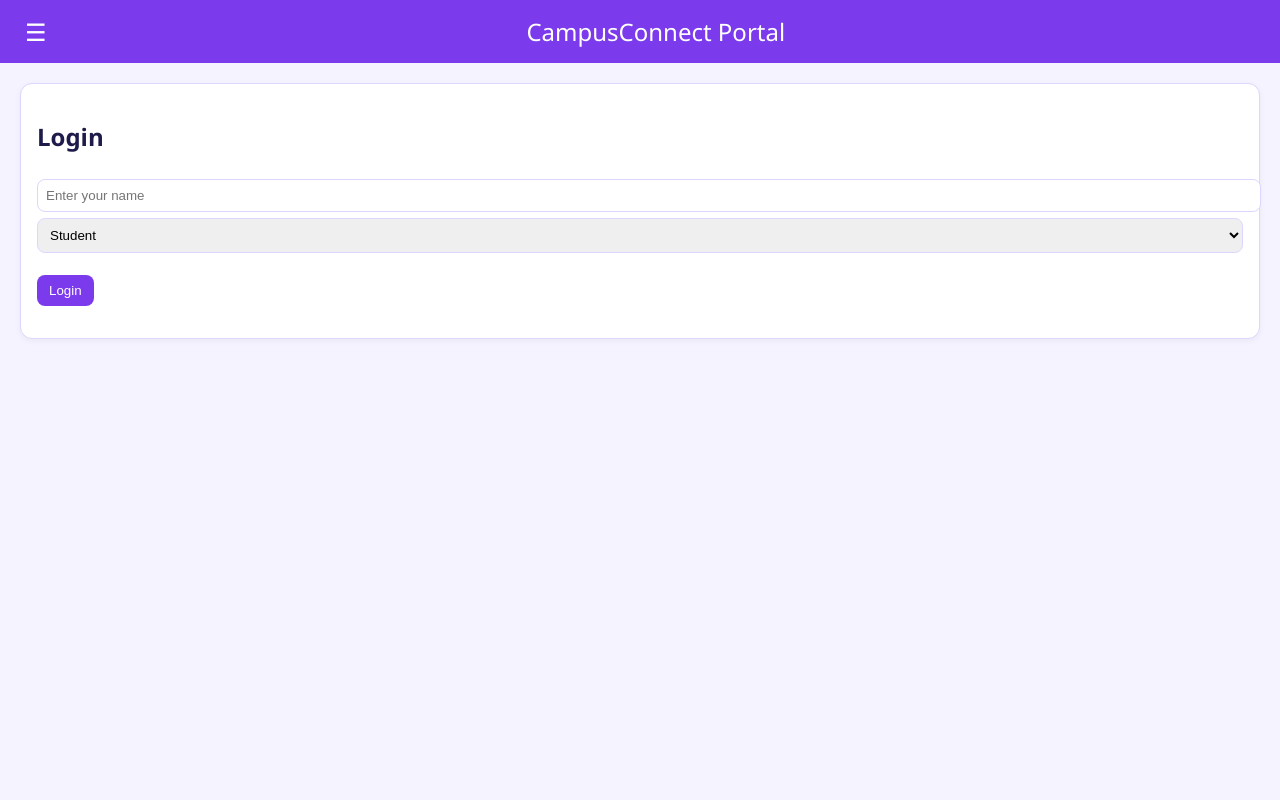
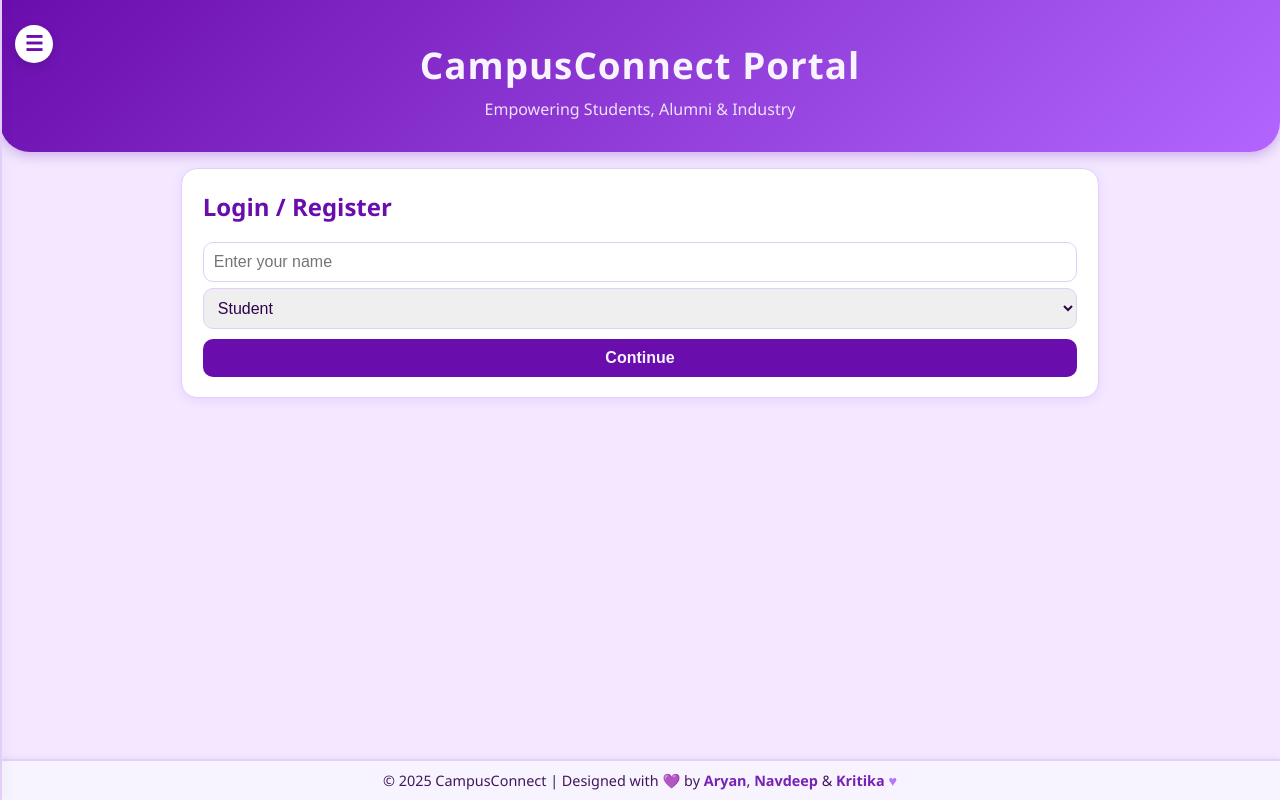
Before and after one commit to Rons-cyber/campusconnect-portal, a plain HTML site: page index.html in a window 1280 px wide. Drawn offline with Linux system fonts and the light colour scheme.

Commit message:
index.html

```diff
--- a/index.html
+++ b/index.html
@@ -1,86 +1,198 @@
-<!doctype html>
-<html>
+<!DOCTYPE html>
+<html lang="en">
 <head>
-<meta charset="utf-8">
-<meta name="viewport" content="width=device-width,initial-scale=1">
-<title>CampusConnect</title>
+<meta charset="UTF-8">
+<meta name="viewport" content="width=device-width, initial-scale=1.0">
+<title>CampusConnect Portal</title>
 <style>
 :root {
-  --primary:#7c3aed;
-  --bg:#f5f3ff;
-  --card:#fff;
-  --text:#1e1b4b;
-  --border:#ddd6fe;
+  --primary: #6A0DAD;
+  --secondary: #CBA6F7;
+  --accent: #B266FF;
+  --bg: #F3E8FF;
+  --text-dark: #2E0249;
+  --text-light: #F8F4FF;
+  --gradient: linear-gradient(135deg, #6A0DAD, #B266FF);
+  --border: #E2CFF9;
 }
+* { box-sizing: border-box; margin: 0; padding: 0; }
 body {
-  font-family: 'Segoe UI', system-ui;
-  margin: 0; background: var(--bg); color: var(--text);
+  font-family: 'Segoe UI', Roboto, system-ui, sans-serif;
+  background: var(--bg);
+  color: var(--text-dark);
+  transition: margin-left 0.3s ease;
+  padding-bottom: 70px;
 }
 header {
+  background: var(--gradient);
+  color: var(--text-light);
+  text-align: center;
+  padding: 2.5rem 1rem 2rem;
+  border-bottom-left-radius: 30px;
+  border-bottom-right-radius: 30px;
+  box-shadow: 0 4px 12px rgba(106, 13, 173, 0.25);
+  position: relative;
+}
+header h1 { margin: 0; font-size: 2.3rem; letter-spacing: 1px; }
+header p { margin-top: .5rem; font-size: 1rem; opacity: .9; }
+.menu-btn {
+  position: absolute;
+  top: 15px;
+  left: 15px;
+  background: white;
+  color: var(--primary);
+  border: none;
+  border-radius: 50%;
+  width: 38px;
+  height: 38px;
+  font-size: 1.3rem;
+  font-weight: bold;
+  cursor: pointer;
+  box-shadow: 0 3px 10px rgba(0,0,0,0.15);
+  display: flex;
+  align-items: center;
+  justify-content: center;
+  transition: 0.2s;
+}
+.menu-btn:hover {
+  background: var(--accent);
+  color: var(--text-light);
+  transform: scale(1.05);
+}
+.sidebar {
+  height: 100%;
+  width: 0;
+  position: fixed;
+  z-index: 10;
+  top: 0;
+  left: 0;
+  background: var(--text-light);
+  border-right: 2px solid var(--border);
+  overflow-x: hidden;
+  transition: 0.3s;
+  padding-top: 80px;
+  box-shadow: 3px 0 10px rgba(0,0,0,0.1);
+}
+.sidebar button {
+  display: block;
+  background: none;
+  color: var(--primary);
+  border: none;
+  padding: 15px 25px;
+  text-align: left;
+  font-size: 1rem;
+  width: 100%;
+  cursor: pointer;
+  transition: 0.2s;
+}
+.sidebar button:hover {
+  background: var(--gradient);
+  color: var(--text-light);
+}
+.close-btn {
+  position: absolute;
+  top: 20px;
+  right: 25px;
+  background: none;
+  border: none;
+  font-size: 1.8rem;
+  color: var(--primary);
+  cursor: pointer;
+}
+main { max-width: 950px; margin: auto; padding: 1rem; }
+.card {
+  background: white;
+  padding: 1.3rem;
+  border-radius: 16px;
+  margin-bottom: 1.3rem;
+  box-shadow: 0 3px 10px rgba(178, 102, 255, 0.15);
+  border: 1px solid var(--border);
+  transition: all 0.2s;
+}
+.card:hover {
+  transform: translateY(-2px);
+  box-shadow: 0 5px 15px rgba(106, 13, 173, 0.2);
+}
+input, select, textarea, button {
+  width: 100%; margin-top: 6px; padding: 10px;
+  border-radius: 10px; border: 1.5px solid var(--border);
+  font-size: 1rem;
+  color: var(--text-dark);
+}
+input:focus, select:focus, textarea:focus {
+  border-color: var(--accent);
+  outline: none;
+  box-shadow: 0 0 4px rgba(178, 102, 255, 0.3);
+}
+button {
   background: var(--primary);
-  color: white; padding: 15px;
-  text-align: center; font-size: 1.5em;
-  position: sticky; top: 0;
+  color: var(--text-light);
+  border: none;
+  cursor: pointer;
+  font-weight: 600;
+  margin-top: 10px;
+  transition: background 0.2s;
 }
-#sidebar {
-  height:100%; width:0; position:fixed; z-index:1; top:0; left:0;
-  background-color:#4c1d95; overflow-x:hidden; transition:0.3s; padding-top:60px;
+button:hover { background: var(--accent); }
+.hidden { display: none; }
+h2 {
+  color: var(--primary);
+  font-size: 1.5rem;
+  margin-bottom: .8rem;
 }
-#sidebar a {
-  padding:10px 20px; text-decoration:none; color:white; display:block;
-}
-#sidebar a:hover { background:#6d28d9; }
-main { padding:20px; transition:margin-left 0.3s; }
-button {
-  background:var(--primary); border:none; color:white; padding:8px 12px;
-  border-radius:8px; cursor:pointer;
-}
-button:hover { opacity:0.9; }
-.hidden { display:none; }
-.card {
-  background:var(--card); border:1px solid var(--border);
-  border-radius:12px; padding:16px; margin-bottom:20px;
-  box-shadow:0 2px 6px rgba(0,0,0,0.05);
-}
-.list-item { background:var(--card); padding:10px; border:1px solid var(--border);
-  border-radius:8px; margin-top:8px;
-}
-textarea, input, select {
-  width:100%; padding:8px; border:1px solid var(--border);
-  border-radius:8px; margin-top:6px;
+.list-item {
+  border-bottom: 1px solid var(--border);
+  padding: 8px 0;
 }
 .chat-box {
-  border:1px solid var(--border); padding:10px; height:200px;
-  overflow-y:auto; background:white; border-radius:8px;
+  border: 1.5px solid var(--border);
+  border-radius: 10px;
+  height: 250px;
+  overflow-y: auto;
+  background: var(--secondary);
+  padding: 8px;
+  margin-bottom: 8px;
 }
-.chat-message { padding:5px 0; border-bottom:1px solid #f3e8ff; }
-.admin-controls button { margin-right:6px; margin-top:5px; }
+.chat-message { margin-bottom: 6px; }
+footer {
+  position: fixed;
+  bottom: 0;
+  left: 0;
+  width: 100%;
+  text-align: center;
+  padding: 10px 0;
+  background: var(--text-light);
+  border-top: 2px solid var(--border);
+  font-size: .9rem;
+  opacity: .9;
+  box-shadow: 0 -2px 6px rgba(0,0,0,0.05);
+}
+footer span { color: var(--accent); }
+footer b { color: var(--primary); }
 </style>
 </head>
+
 <body>
-
 <header>
-  <span style="cursor:pointer;float:left;margin-left:10px;" onclick="openMenu()">☰</span>
-  CampusConnect Portal
+  <button class="menu-btn" onclick="openMenu()">☰</button>
+  <h1>CampusConnect Portal</h1>
+  <p>Empowering Students, Alumni & Industry</p>
 </header>
 
-<div id="sidebar">
-  <a href="javascript:void(0)" onclick="closeMenu()">✖ Close</a>
-  <a href="#" onclick="showSection('home')">🏠 Home</a>
-  <a href="#" onclick="showSection('issues')">📢 Issues</a>
-  <a href="#" onclick="showSection('chat')">💬 Chat</a>
-  <a href="#" onclick="showSection('faculty')">👩‍🏫 Faculty</a>
-  <a href="#" onclick="showSection('alumni')">🎓 Alumni</a>
-  <a href="#" onclick="showSection('tournaments')">🏆 Tournaments</a>
-  <a href="#" onclick="showSection('cgpa')">📈 CGPA Calculator</a>
+<div id="sidebar" class="sidebar">
+  <button class="close-btn" onclick="closeMenu()">×</button>
+  <button onclick="showSection('loginSection')">Login</button>
+  <button onclick="showSection('chatSection')">Chat Room</button>
+  <button onclick="showSection('issueSection')">Issues</button>
+  <button onclick="showSection('cgpaSection')">CGPA Calculator</button>
+  <button onclick="showSection('facultySection')">Faculty</button>
+  <button onclick="showSection('alumniSection')">Alumni</button>
+  <button onclick="showSection('tournamentSection')">Tournaments</button>
 </div>
 
-<main id="mainContent">
-
-  <!-- Home -->
-  <section id="home">
-    <div class="card">
-      <h2>Login</h2>
+<main>
+  <section id="loginSection" class="card">
+    <h2>Login / Register</h2>
     <input type="text" id="name" placeholder="Enter your name">
     <select id="role">
       <option value="student">Student</option>
@@ -88,77 +200,56 @@ textarea, input, select {
       <option value="faculty">Faculty</option>
       <option value="admin">Admin</option>
     </select>
-      <br><br>
-      <button onclick="login()">Login</button>
+    <button onclick="login()">Continue</button>
     <p id="welcomeMsg"></p>
-    </div>
   </section>
 
-  <!-- Issues -->
-  <section id="issues" class="hidden">
-    <div class="card">
-      <h2>Report an Issue</h2>
-      <textarea id="issueText" placeholder="Describe the issue..."></textarea><br>
-      <button onclick="addIssue()">Submit</button>
-    </div>
-    <div class="card">
-      <h2>Submitted Issues</h2>
-      <div id="issueList"></div>
-    </div>
+  <section id="chatSection" class="card hidden">
+    <h2>Chat Room</h2>
+    <div id="chatBox" class="chat-box"></div>
+    <input type="text" id="chatInput" placeholder="Type your message...">
+    <button onclick="sendMessage()">Send</button>
   </section>
 
-  <!-- Chat -->
-  <section id="chat" class="hidden">
-    <div class="card">
-      <h2>General Chat</h2>
-      <div class="chat-box" id="chatBox"></div>
-      <input type="text" id="chatInput" placeholder="Type a message...">
-      <button onclick="sendMessage()">Send</button>
-    </div>
+  <section id="issueSection" class="card hidden">
+    <h2>Report an Issue</h2>
+    <textarea id="issueText" placeholder="Describe your issue..."></textarea>
+    <button onclick="addIssue()">Submit Issue</button>
+    <h3 style="margin-top:1rem;">Submitted Issues</h3>
+    <div id="issueList"></div>
   </section>
 
-  <!-- Faculty -->
-  <section id="faculty" class="hidden">
-    <div class="card">
-      <h2>Faculty Members</h2>
-      <div id="facultyList"></div>
-      <button id="addFacultyBtn" class="hidden" onclick="addFaculty()">Add Faculty</button>
-    </div>
+  <section id="cgpaSection" class="card hidden">
+    <h2>CGPA Calculator</h2>
+    <div id="subjects"></div>
+    <button onclick="addSubject()">+ Add Subject</button>
+    <button onclick="calculateCGPA()">Calculate CGPA</button>
+    <p id="cgpaResult"></p>
   </section>
 
-  <!-- Alumni -->
-  <section id="alumni" class="hidden">
-    <div class="card">
-      <h2>Alumni Network</h2>
-      <div id="alumniList"></div>
-      <button id="addAlumniBtn" class="hidden" onclick="addAlumni()">Add Alumni</button>
-    </div>
+  <section id="facultySection" class="card hidden">
+    <h2>Faculty Directory</h2>
+    <div id="facultyList"></div>
+    <button id="addFacultyBtn" class="hidden" onclick="addFaculty()">+ Add Faculty</button>
   </section>
 
-  <!-- Tournaments -->
-  <section id="tournaments" class="hidden">
-    <div class="card">
+  <section id="alumniSection" class="card hidden">
+    <h2>Alumni Directory</h2>
+    <div id="alumniList"></div>
+    <button id="addAlumniBtn" class="hidden" onclick="addAlumni()">+ Add Alumni</button>
+  </section>
+
+  <section id="tournamentSection" class="card hidden">
     <h2>Tournaments</h2>
     <div id="tournamentList"></div>
-      <button id="addTournamentBtn" class="hidden" onclick="addTournament()">Add Tournament</button>
-    </div>
+    <button id="addTournamentBtn" class="hidden" onclick="addTournament()">+ Add Tournament</button>
   </section>
+</main>
 
-  <!-- CGPA Calculator -->
-  <section id="cgpa" class="hidden">
-    <div class="card">
-      <h2>CGPA Calculator</h2>
-      <div id="subjects">
-        <input type="number" placeholder="Credits" class="credit">
-        <input type="number" placeholder="Grade (0-10)" class="grade">
-      </div><br>
-      <button onclick="addSubject()">Add Subject</button>
-      <button onclick="calculateCGPA()">Calculate</button>
-      <p id="cgpaResult"></p>
-    </div>
-  </section>
-
-</main>
+<footer>
+  © 2025 CampusConnect | Designed with <span>💜</span> by
+  <b>Aryan</b>, <b>Navdeep</b> & <b>Kritika</b> <span>♥</span>
+</footer>
 
 <script>
 let currentRole = '';
@@ -198,11 +289,13 @@ function login() {
   if (!name) return alert('Please enter your name');
   currentRole = role;
   document.getElementById('welcomeMsg').innerText = `Welcome ${name}! You are logged in as ${role}.`;
+
   localStorage.setItem('name', name);
   localStorage.setItem('role', role);
+
   toggleAdminButtons(role);
-  renderIssues();
 }
+
 function toggleAdminButtons(role) {
   ['addFacultyBtn','addAlumniBtn','addTournamentBtn'].forEach(id => {
     document.getElementById(id).classList.toggle('hidden', role !== 'admin');
@@ -231,45 +324,23 @@ function addIssue() {
   if (!issueText) return alert('Please describe your issue!');
   const name = localStorage.getItem('name') || 'Anonymous';
   const role = localStorage.getItem('role') || 'Guest';
-  const issueObj = { name, role, text: issueText, resolved: false };
+  const issueObj = { name, role, text: issueText };
   issues.push(issueObj);
   localStorage.setItem('issues', JSON.stringify(issues));
   document.getElementById('issueText').value = '';
   renderIssues();
 }
 function renderIssues() {
-  const issueList = document.getElementById('issueList');
   if (!issues.length) {
-    issueList.innerHTML = `<p>No issues submitted yet.</p>`;
+    document.getElementById('issueList').innerHTML = `<p>No issues submitted yet.</p>`;
     return;
   }
-  issueList.innerHTML = issues.map((i, idx) => {
-    const resolvedClass = i.resolved ? "background:#e5e7eb; color:#6b7280; text-decoration:line-through;" : "";
-    const adminControls = currentRole === 'admin'
-      ? `<div class="admin-controls">
-           <button onclick="resolveIssue(${idx})">✅ Resolve</button>
-           <button onclick="deleteIssue(${idx})" style="background:#ef4444;">🗑 Delete</button>
-         </div>`
-      : "";
-    return `<div class="list-item" style="${resolvedClass}">
+  document.getElementById('issueList').innerHTML = issues.map(i =>
+    `<div class="list-item">
       <b>${i.name}</b> <small style="color:gray;">(${i.role})</small><br>
       ${i.text}
-              ${i.resolved ? "<br><small>[Resolved]</small>" : ""}
-              ${adminControls}
-            </div>`;
-  }).join('');
-}
-function resolveIssue(index) {
-  if (!confirm("Mark this issue as resolved?")) return;
-  issues[index].resolved = true;
-  localStorage.setItem('issues', JSON.stringify(issues));
-  renderIssues();
-}
-function deleteIssue(index) {
-  if (!confirm("Are you sure you want to delete this issue?")) return;
-  issues.splice(index, 1);
-  localStorage.setItem('issues', JSON.stringify(issues));
-  renderIssues();
+    </div>`
+  ).join('');
 }
 
 // CGPA
@@ -290,7 +361,7 @@ function calculateCGPA() {
   document.getElementById('cgpaResult').innerText = `Your CGPA is ${cgpa}`;
 }
 
-// Admin-only additions
+// Admin-only additions (with storage)
 function addFaculty() {
   const name = prompt("Enter Faculty Name:");
   const dept = prompt("Enter Department:");
```
Lines whose indentation alone changed are shown as unchanged.
